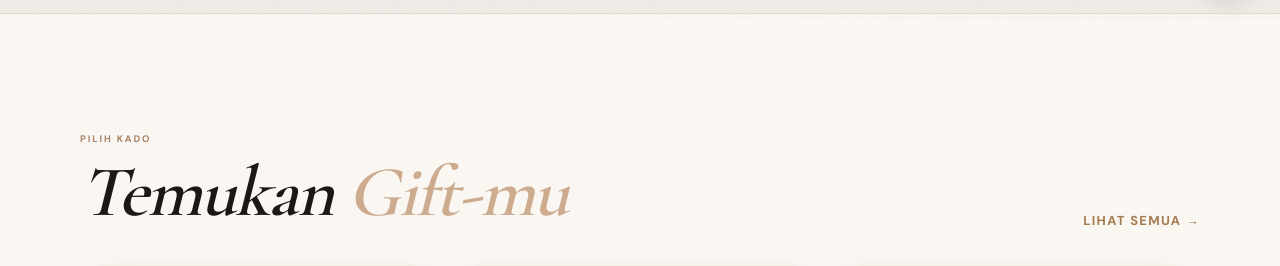
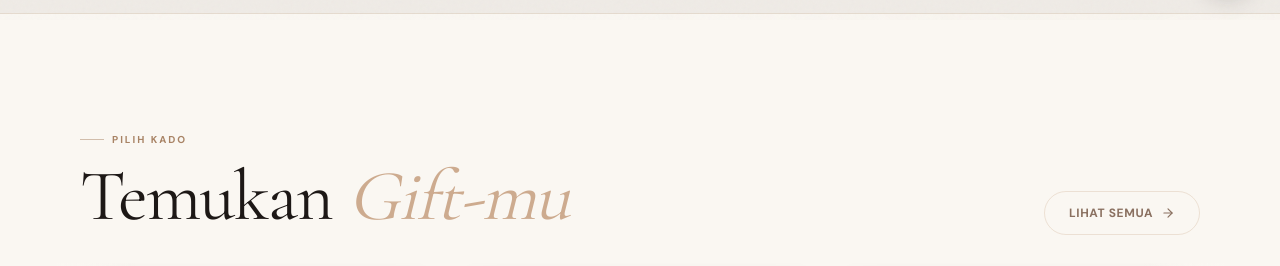
Before and after one commit to detectivecrewze/for-you-always, a Next.js app: page / in a window 1280 px wide. Shown: the part 780-1046 px from the top of the page. Built offline with nearby package versions, Linux system fonts and the light colour scheme.

Commit message:
ui: enhance aesthetics of product carousel header and typography

```diff
--- a/app/(landing)/page.tsx
+++ b/app/(landing)/page.tsx
@@ -568,30 +568,49 @@ const LandingContent = React.memo(({ setCheckoutProduct }: { setCheckoutProduct:
                     {/* Minimal header — like letter4u: kicker kiri + link kanan */}
                     <div style={{ display: "flex", alignItems: "flex-end", justifyContent: "space-between", gap: 12, marginBottom: 28 }}>
                         <div>
-                            <p style={{
-                                fontFamily: "var(--font-sans)", fontSize: 9.5, fontWeight: 700,
-                                letterSpacing: "0.2em", textTransform: "uppercase",
-                                color: "#a88365", margin: "0 0 8px 0"
-                            }}>Pilih Kado</p>
+                            <div style={{ display: "flex", alignItems: "center", gap: 8, marginBottom: 12 }}>
+                                <div style={{ width: 24, height: 1, background: "rgba(168,131,101,0.5)" }} />
+                                <p style={{
+                                    fontFamily: "var(--font-sans)", fontSize: 10, fontWeight: 700,
+                                    letterSpacing: "0.2em", textTransform: "uppercase",
+                                    color: "#a88365", margin: 0
+                                }}>Pilih Kado</p>
+                            </div>
                             <h2 style={{
                                 fontFamily: "var(--font-display)",
-                                fontSize: "clamp(2.5rem, 6vw, 4.5rem)",
-                                fontWeight: 700,
-                                fontStyle: "italic",
+                                fontSize: "clamp(2.8rem, 6vw, 4.5rem)",
+                                fontWeight: 400,
                                 color: "#1d1816", margin: 0,
-                                letterSpacing: "-0.025em", lineHeight: 1.05
-                            }}>Temukan <span style={{ color: "#cdab8f" }}>Gift-mu</span></h2>
+                                letterSpacing: "-0.02em", lineHeight: 1.05
+                            }}>
+                                Temukan <span style={{ fontStyle: "italic", color: "#cdab8f" }}>Gift-mu</span>
+                            </h2>
                         </div>
                         <Link href="/catalog" style={{
-                            fontFamily: "var(--font-sans)", fontSize: 13, fontWeight: 800,
-                            letterSpacing: "0.1em", textTransform: "uppercase",
-                            color: "#a67c52", textDecoration: "none", whiteSpace: "nowrap",
-                            transition: "opacity 0.2s ease",
+                            display: "flex", alignItems: "center", gap: 8,
+                            padding: "12px 24px", borderRadius: 999,
+                            border: "1px solid rgba(205,171,143,0.3)",
+                            fontFamily: "var(--font-sans)", fontSize: 12, fontWeight: 700,
+                            letterSpacing: "0.05em", textTransform: "uppercase",
+                            color: "#8a7060", textDecoration: "none", whiteSpace: "nowrap",
+                            transition: "all 0.4s cubic-bezier(0.4, 0, 0.2, 1)",
                         }}
-                        onMouseEnter={e => { e.currentTarget.style.opacity = "0.65"; }}
-                        onMouseLeave={e => { e.currentTarget.style.opacity = "1"; }}
+                        onMouseEnter={e => {
+                            e.currentTarget.style.background = "rgba(205,171,143,0.08)";
+                            e.currentTarget.style.borderColor = "rgba(205,171,143,0.6)";
+                            e.currentTarget.style.transform = "translateY(-2px)";
+                        }}
+                        onMouseLeave={e => {
+                            e.currentTarget.style.background = "transparent";
+                            e.currentTarget.style.borderColor = "rgba(205,171,143,0.3)";
+                            e.currentTarget.style.transform = "translateY(0)";
+                        }}
                         >
-                            Lihat Semua →
+                            Lihat Semua
+                            <svg width="14" height="14" viewBox="0 0 24 24" fill="none" stroke="currentColor" strokeWidth="2" strokeLinecap="round" strokeLinejoin="round">
+                                <line x1="5" y1="12" x2="19" y2="12"></line>
+                                <polyline points="12 5 19 12 12 19"></polyline>
+                            </svg>
                         </Link>
                     </div>
 
```
